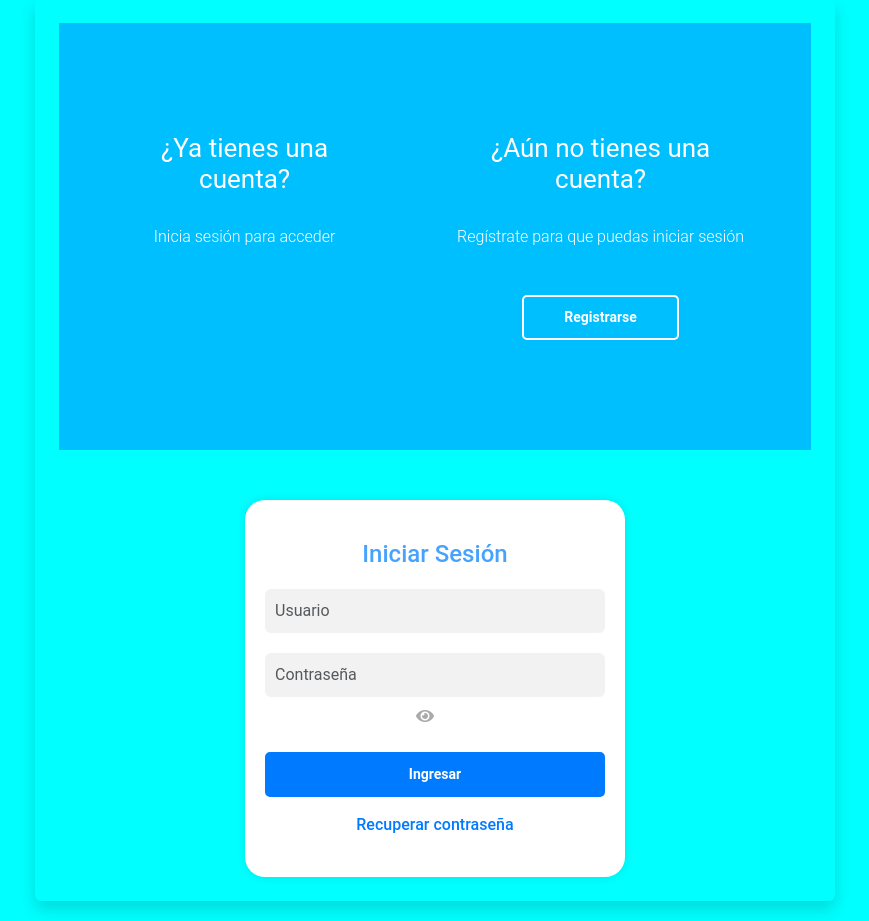
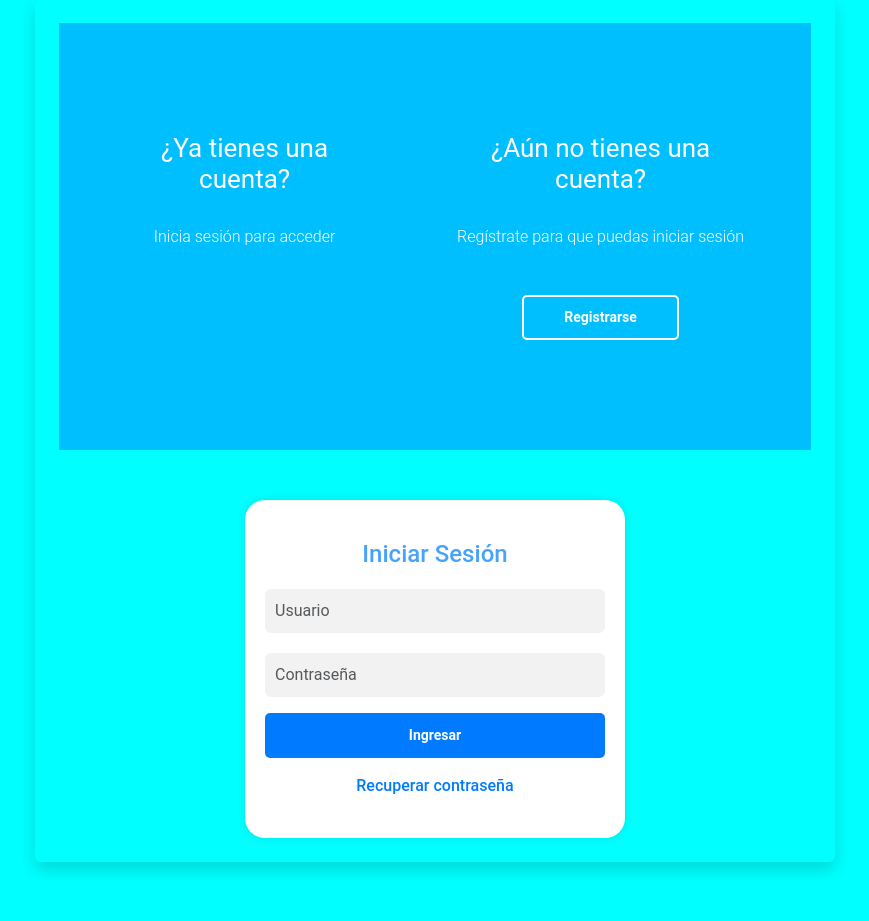
Before and after one commit to 848555/miapp, a PHP site: page / in a window 1280 px wide. Shown: the part 121-1042 px from the top of the page, without its empty margins (205-1074 px from the left). After the commit the page ends 994 px from the top, so only its background shows below. Run offline with PHP 8.4, Linux system fonts and the light colour scheme.

Commit message:
Update index.php
se quita el icono password

```diff
--- a/index.php
+++ b/index.php
@@ -43,7 +43,6 @@ session_start();
 
                           <div class="password-container">
                          <input type="password" placeholder="Contraseña" name="password" id="password" class="form-control mb-3">
-                        <i class="fas fa-eye toggle-password" onclick="togglePasswordVisibility('password')"></i>
                     </div>
 
 
```
